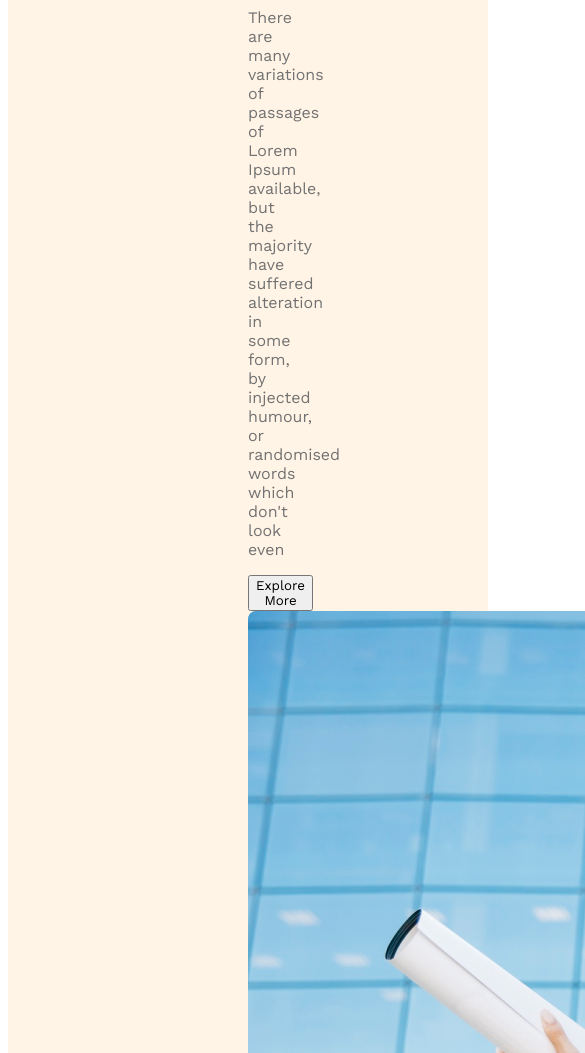
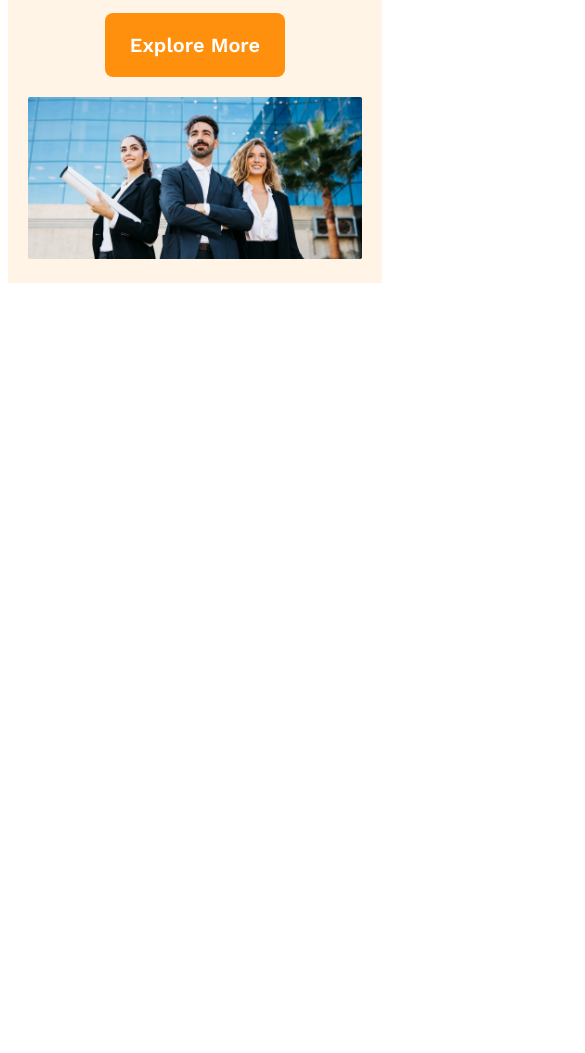
Before and after one commit to shabnam001/g3-aechitects-website, a plain HTML site: page index.html in a window 390 px wide. Shown: the part 712-1765 px from the top of the page, 585 px wide, since content can reach past the window. After the commit the page ends 1003 px from the top, so only its background shows below. Drawn offline with nearby package versions, Linux system fonts and the light colour scheme.

```diff
--- a/index.html
+++ b/index.html
@@ -5,6 +5,7 @@
     <meta name="viewport" content="width=device-width, initial-scale=1.0">
     <title>G3 Architects Website</title>
     <link rel="stylesheet" href="styles/architects.css">
+    <link rel="stylesheet" href="styles/responsive.css">
 </head>
 <body>
    <header>
--- a/styles/architects.css
+++ b/styles/architects.css
@@ -8,7 +8,14 @@
     font-family: 'Work Sans', sans-serif;
 }
 .btn-primary{
-
+    border-radius: 8px;
+    color: #FFF;
+    font-size: 20px;
+    font-weight: 600;
+    background: #FF900E;
+    padding: 20px 25px;
+    cursor: pointer;
+    border: 0;
 }
 
 /*header style starts*/
@@ -55,7 +62,10 @@
 }
 .banner-description{
     color: #727272;
-
+}
+.banner img{
+    margin-top: 20px;
+    width: 100%;
 }
 
 /*banner styles ends*/
--- /dev/null
+++ b/styles/responsive.css
@@ -0,0 +1,20 @@
+/*responsive media query*/
+/*mobile devices*/
+@media screen and (max-width: 576px) {
+    header{
+        padding: 20px;
+    }
+    nav{
+        flex-direction: column;
+    }
+}
+/*tablet or medium devices*/
+@media screen and (min-width: 576px) and (max-width: 960px) {
+    header{
+        padding: 50px;
+    }
+    nav{
+        flex-direction: column;
+    }
+
+}
```
